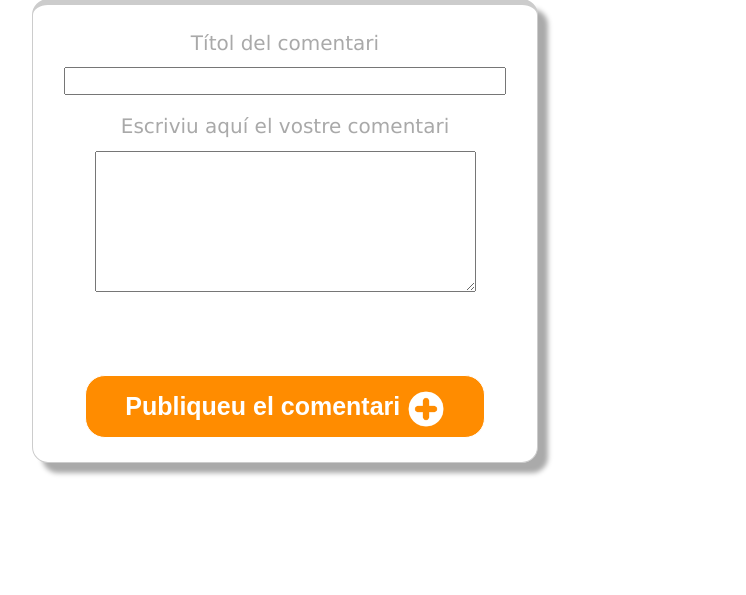
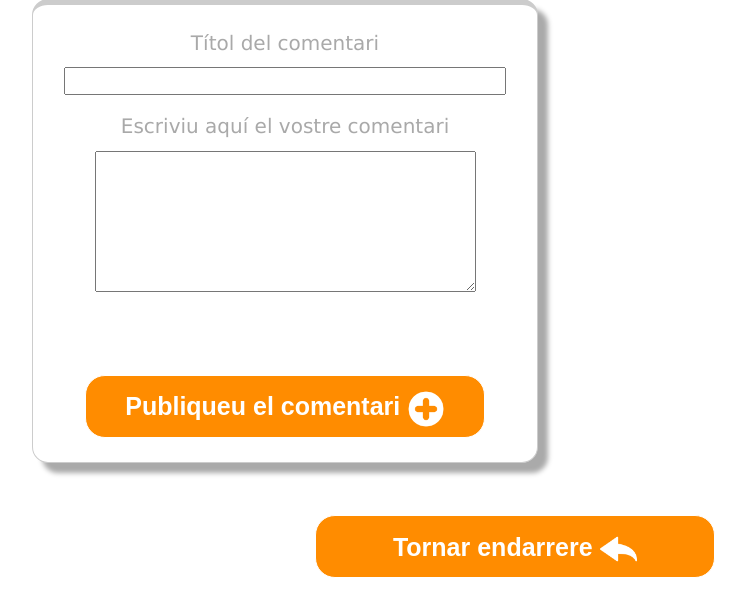
Before and after one commit to RafaCucurull/Bookiernes, a Django app: page /area_edicio/1/commentseditor in a window 1280 px wide. Shown: the part 400-995 px from the top of the page, without its empty margins (355-1101 px from the left). Before the commit the page ends 876 px from the top, so only its background shows below. Run offline with Django 3.2, Linux system fonts and the light colour scheme; data comes from the database, SQL or seed files in the repository; some libraries are stand-ins or nearby versions.

Commit message:
Pujar botó tornar comments

```diff
--- a/templates/comments_editor.html
+++ b/templates/comments_editor.html
@@ -30,7 +30,8 @@
         {% for lib in llibre %}
             <form action="/area_edicio/{{ lib.id }}/commentseditor" method="post">{% csrf_token %}
                 <div class="w3-center w3-margin-bottom w3-center" style="margin: auto; width: 40%">
-                    <div class="w3-center w3-container w3-border w3-round-xlarge w3-topbar w3-white" style="box-shadow: 10px 10px 5px #aaaaaa"><br/>
+                    <div class="w3-center w3-container w3-border w3-round-xlarge w3-topbar w3-white"
+                         style="box-shadow: 10px 10px 5px #aaaaaa"><br/>
                         <div id="form">
                             <p class="titolformulari"> Títol del comentari</p>
                             <input class="inputarea w3-margin-bottom" type="text" id="titol" name="titol" size="50"
@@ -60,7 +61,22 @@
         {% endfor %}
     </div>
 
-    <div class="w3-row-padding" style="margin-top: 3%">
+    <!-- BOTÓ TORNAR -->
+
+    <div class="w3-container" style="margin-top: 2%">
+        <div class="right col-md-auto">
+            <a href="javascript:history.back()">
+                <button type="button" class="btn btn-primary message">
+                    <h3 class="h3-message"><b>Tornar endarrere</b>
+                        <img class="w3-center icons" src="{% static '/areaescriptor/backarrow.png' %}">
+                    </h3>
+                </button>
+                <br/> <br/> <br/> <br/> <br/> <br/>
+            </a>
+        </div>
+    </div>
+
+    <div class="w3-row-padding" style="margin-top: 7%">
         {% if comentaris %}
             {% for comentari in comentaris %}
                 {{ counter.increment }}
@@ -79,22 +95,5 @@
     </div>
     </div>
 
-
-    <!-- BOTÓ TORNAR -->
-
-    <div class="w3-container">
-
-        <div class="right col-md-auto">
-            <a href="javascript:history.back()">
-                <button type="button" class="btn btn-primary message">
-                    <h3 class="h3-message"><b>Tornar endarrere</b>
-                        <img class="w3-center icons" src="{% static '/areaescriptor/backarrow.png' %}">
-                    </h3>
-                </button>
-                <br/> <br/> <br/>
-            </a>
-        </div>
-    </div>
-
     </body>
 {% endblock %}
```
